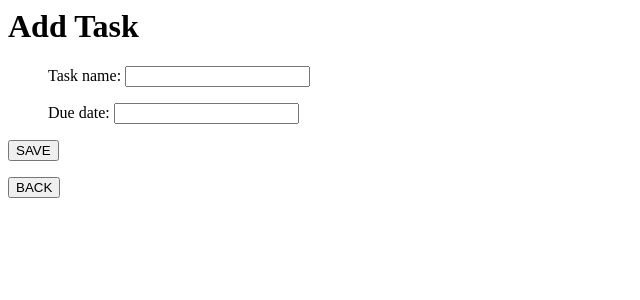
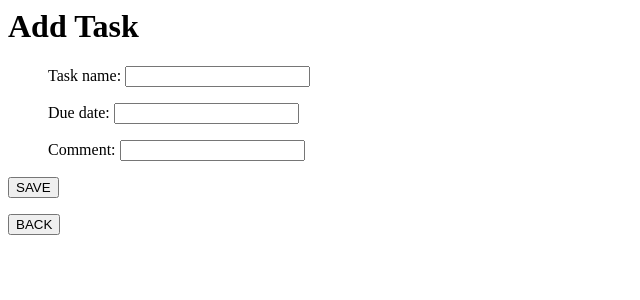
Before and after one commit to mouryam/Velocity, a Django app: a page that uses tasks/templates/add_task.html in a window 1280 px wide. Shown: the top 300 px of the page, without its empty margins (0-640 px from the left). Run offline with Django 3.2, Linux system fonts and the light colour scheme; the visitor is signed in with stand-in values (Sample User, id 1).

Commit message:
Added comment section for tasks

```diff
--- a/Velocity/templates/registration/login.html
+++ b/Velocity/templates/registration/login.html
@@ -26,4 +26,5 @@
 <input type="hidden" name="next" value="{{ next }}" />
 </form>
 
+
 {% endblock %}
--- /dev/null
+++ b/Velocity/templates/registration/registration.html
@@ -0,0 +1,4 @@
+<!DOCTYPE html>
+<html>
+{{form}}
+</html>
--- a/Velocity/urls.py
+++ b/Velocity/urls.py
@@ -1,9 +1,11 @@
 from django.conf.urls import include, url
 from django.contrib import admin
-
 from django.contrib.staticfiles.urls import staticfiles_urlpatterns
 
 import tasks.views
+
+from django.views.generic.edit import CreateView
+from django.contrib.auth.forms import UserCreationForm
 
 urlpatterns = [
     # Examples:
@@ -19,6 +21,7 @@ urlpatterns = [
     url(r'^login/$', 'django.contrib.auth.views.login'),
     url(r'^logout/$', 'django.contrib.auth.views.logout'),
 
+
 ]
 
 urlpatterns += staticfiles_urlpatterns()
--- a/tasks/models.py
+++ b/tasks/models.py
@@ -11,11 +11,14 @@ class Task(models.Model):
 
     due_date = models.DateField()
 
+    comment = models.CharField(max_length=500)
+
     owner = models.ForeignKey(User, blank=True, null=True)
 
 
     def __str__(self):
-        return self.task_name + " -- Due: " + str(self.due_date) + "-- owner: " + str(self.owner)
+        return (self.task_name + " -- Due: " + str(self.due_date) + "-- owner: " + str(self.owner)
+                + "-- Comment: " + str(self.comment))
 
     def get_absolute_url(self):
         return reverse('tasks-view', kwargs={'pk' : self.id})
--- a/tasks/views.py
+++ b/tasks/views.py
@@ -11,6 +11,9 @@ from django.views.generic import (
     DetailView)
 from django.contrib.auth.decorators import login_required
 from django.utils.decorators import method_decorator
+from django.contrib.auth.forms import UserCreationForm
+from django.contrib.auth.models import User
+from django import forms
 
 # Create your views here.
 
@@ -32,7 +35,7 @@ class ListTaskView(LoggedInMixin, ListView):
 
 class CreateTaskView(LoggedInMixin, CreateView):
 
-    fields = ['task_name', 'due_date', ]
+    fields = ['task_name', 'due_date', 'comment']
     model = Task
     template_name = 'add_task.html'
 
@@ -62,7 +65,7 @@ class DeleteTaskView(DeleteView):
 
 class UpdateTaskView(UpdateView):
 
-    fields = ['task_name', 'due_date', ]
+    fields = ['task_name', 'due_date', 'comment']
     model = Task
     template_name = 'add_task.html'
 
```
Also changed, not shown: tasks/forms.py (added).
